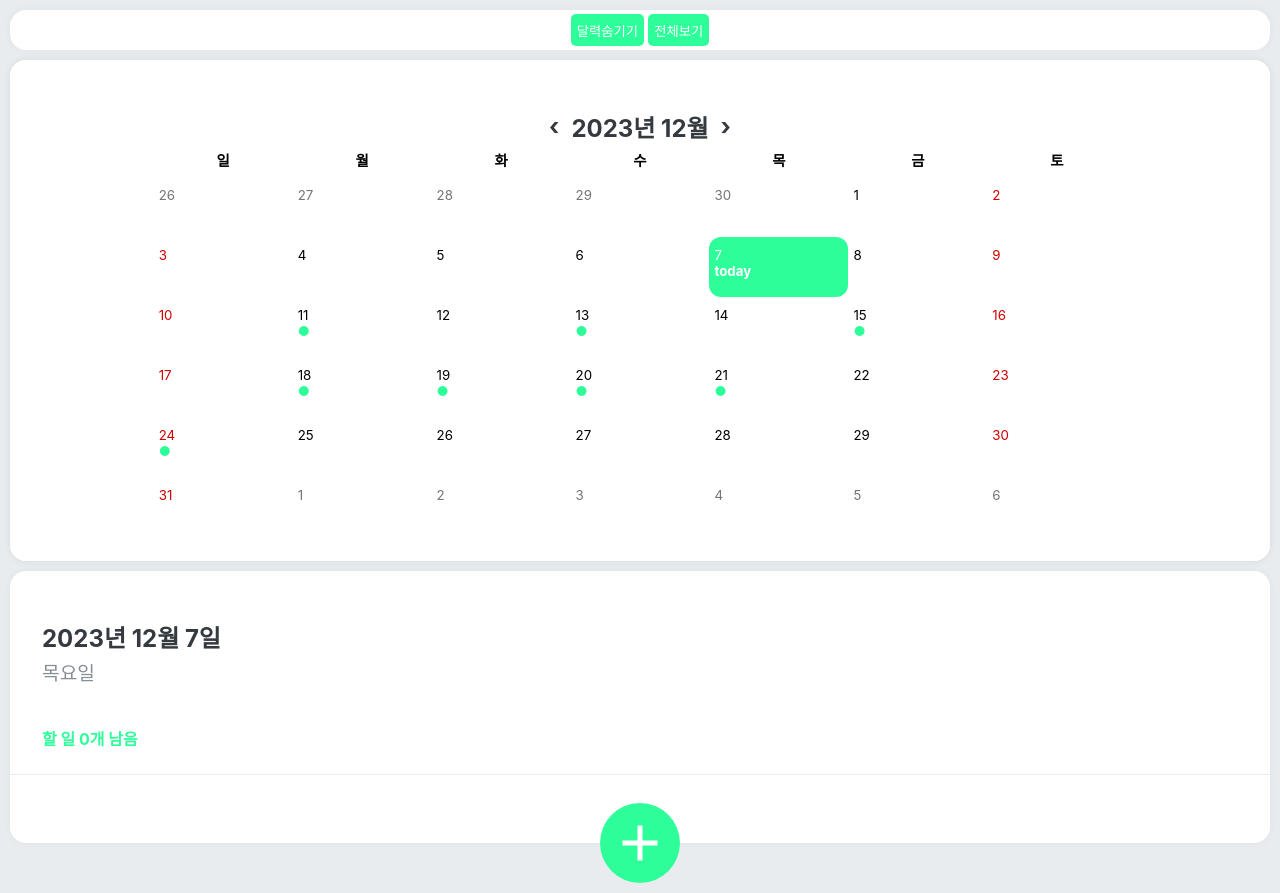
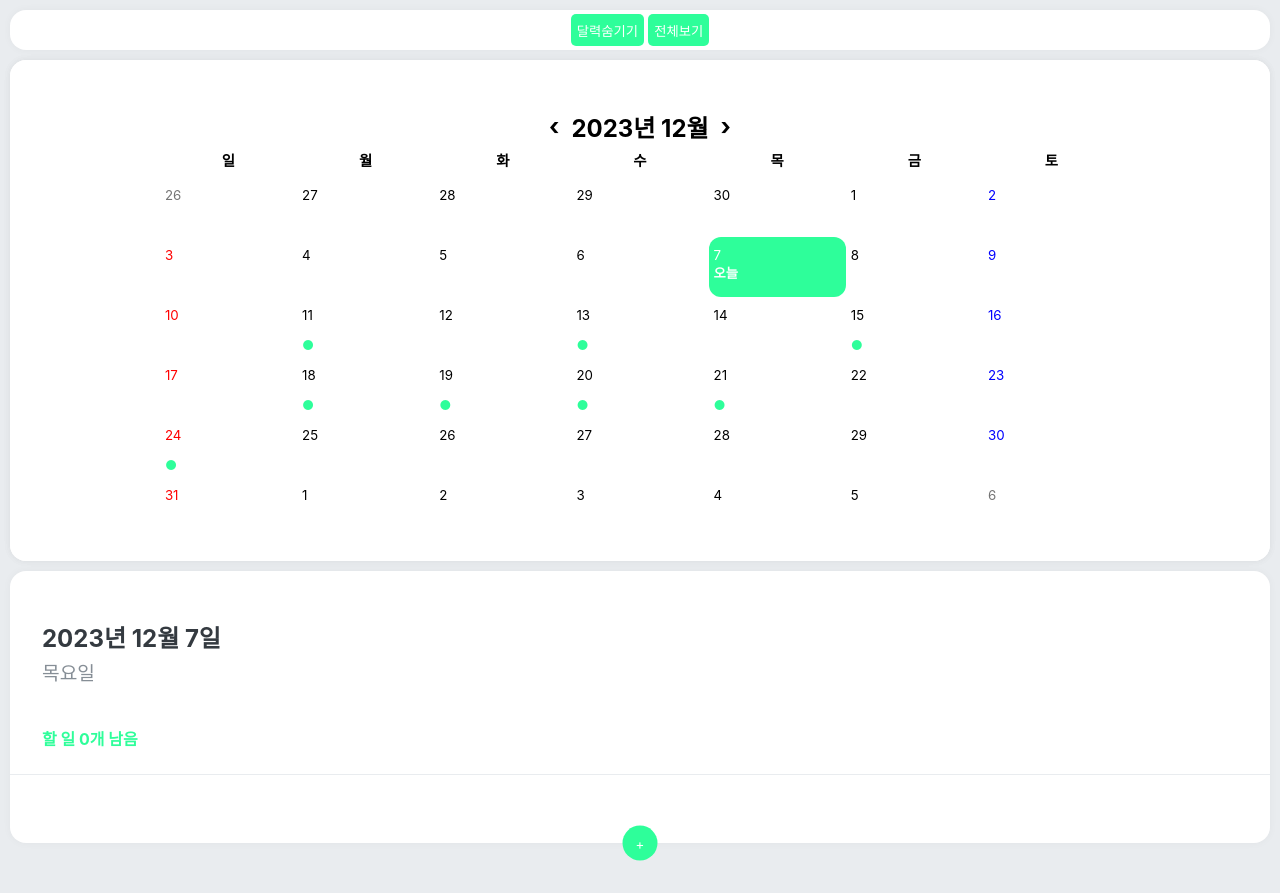
Before and after one commit to onpul/mashup-todolist, a React (Create React App) app: page / in a window 1280 px wide. Both pictures are taken after a click on the button "달력보기". Built offline with nearby package versions, Linux system fonts and the light colour scheme.

Commit message:
[개인] 스타일 다듬기

```diff
--- a/src/App.js
+++ b/src/App.js
@@ -10,6 +10,7 @@ import HeaderTemplate from './components/HeaderTemplate';
 
 const GlobalStyle = createGlobalStyle`
   body {
+    height: 100%;
     width: 100%;
     background: #e9ecef;
     font-family: -apple-system, BlinkMacSystemFont, 'Segoe UI', 'Roboto', 'Oxygen', 'Ubuntu', 'Cantarell', 'Fira Sans', 'Droid Sans', 'Helvetica Neue', sans-serif;
--- a/src/components/Calendar.css
+++ b/src/components/Calendar.css
@@ -7,6 +7,9 @@
 /* 달력 요일부분 밑줄 표시 없애기 */
 abbr {
     text-decoration: none !important;
+    .weekday {
+        color: black !important;
+    }
 }
 .react-calendar {
     width: 100%;
@@ -55,6 +58,9 @@ abbr {
 }
 
 .react-calendar button {
+    .weekday {
+        color: black;
+    }
     margin: 0;
     border: 0;
     outline: none;
@@ -78,8 +84,7 @@ abbr {
         'Oxygen', 'Ubuntu', 'Cantarell', 'Fira Sans', 'Droid Sans',
         'Helvetica Neue', sans-serif;
     font-weight: bold;
-    color: #343a40;
-
+    /* color: #343a40; */
     background: none;
 }
 
@@ -113,7 +118,19 @@ abbr {
 }
 
 .react-calendar__month-view__days__day--weekend {
-    color: #d10000;
+    color: red;
+}
+
+.saturday {
+    color: blue;
+}
+
+.sunday {
+    color: red;
+}
+
+.weekday {
+    color: black !important;
 }
 
 .react-calendar__month-view__days__day--neighboringMonth {
@@ -166,13 +183,13 @@ abbr {
 
 .react-calendar__tile--hasActive {
     border-radius: 12px;
-    background: #76baff;
+    /* background: #76baff; */
 }
 
 .react-calendar__tile--hasActive:enabled:hover,
 .react-calendar__tile--hasActive:enabled:focus {
     border-radius: 12px;
-    background: #a9d4ff;
+    /* background: #a9d4ff; */
 }
 
 .react-calendar__tile--active {
--- a/src/components/CalendarTemplate.js
+++ b/src/components/CalendarTemplate.js
@@ -65,6 +65,16 @@ function CalendarTemplate({ children }) {
                                     )
                                 ) {
                                     className.push('highlight');
+                                } else if (
+                                    moment(date).format('dddd') === '토요일'
+                                ) {
+                                    className.push('saturday');
+                                } else if (
+                                    moment(date).format('dddd') === '일요일'
+                                ) {
+                                    className.push('sunday');
+                                } else {
+                                    className.push('weekday');
                                 }
                                 return className;
                             }}
@@ -74,7 +84,7 @@ function CalendarTemplate({ children }) {
                                 ) {
                                     return (
                                         <>
-                                            <abbr className="today">today</abbr>
+                                            <abbr className="today">오늘</abbr>
                                         </>
                                     );
                                 } else if (
@@ -86,19 +96,15 @@ function CalendarTemplate({ children }) {
                                 ) {
                                     return (
                                         <>
-                                            <abbr className="todo">●</abbr>
-                                        </>
-                                    );
-                                } else {
-                                    return (
-                                        <>
-                                            <abbr className=""> </abbr>
+                                            <p className="todo">●</p>
                                         </>
                                     );
                                 }
                             }}
                             next2Label={null}
                             prev2Label={null}
+                            shouldCloseOnSelect
+                            minDate={new Date('2020-01-01')}
                             onChange={onChange}
                             value={value}
                         />
--- a/src/components/TodoCreate.js
+++ b/src/components/TodoCreate.js
@@ -1,6 +1,6 @@
 import React, { useState } from 'react';
 import styled, { css } from 'styled-components';
-import { MdAdd } from 'react-icons/md';
+// import { MdAdd } from 'react-icons/md';
 import {
     useTodoState,
     useTodoDispatch,
@@ -9,46 +9,24 @@ import {
 } from '../TodoContext';
 
 const CircleButton = styled.button`
+    text-align: center;
+    color: white;
+    border: none;
+    border-radius: 50%;
+    height: 35px;
+    width: 35px;
     background: #2efe9a;
-    /* &:hover {
-        background: #ffffa9;
-    }
-    &:active {
-        background: #2efe9a;
-    } */
-
-    z-index: 5;
     cursor: pointer;
-    width: 80px;
-    height: 80px;
-    display: block;
-    align-items: center;
-    justify-content: center;
-    font-size: 60px;
+    z-index: 999;
     position: absolute;
     left: 50%;
     bottom: 0px;
     transform: translate(-50%, 50%);
-    color: white;
-    border-radius: 50%;
-    border: none;
-    outline: none;
-    display: flex;
-    align-items: center;
-    justify-content: center;
-
     /* transition: 0.125s all ease-in; */
     ${(props) =>
         props.open &&
         css`
             background: #ff6b6b;
-            /* &:hover {
-                background: #ff8787;
-            } */
-            /* &:active {
-                background: #fa5252;
-            } */
-            /* transform: translate(-50%, 50%) rotate(45deg); */
         `}
 `;
 
@@ -128,8 +106,9 @@ function TodoCreate() {
                 </InsertFormPositioner>
             )}
             <CircleButton onClick={onToggle} open={open}>
-                <MdAdd />
+                +
             </CircleButton>
+            <div></div>
         </>
     );
 }
--- a/src/components/TodoTemplate.js
+++ b/src/components/TodoTemplate.js
@@ -2,8 +2,8 @@ import React from 'react';
 import styled from 'styled-components';
 
 const TodoTemplateBlock = styled.div`
-    /* width: auto;
-    height: auto; */
+    /* width: auto; */
+    height: 100%;
     min-width: 1em;
     position: relative;
     background: white;
@@ -12,6 +12,7 @@ const TodoTemplateBlock = styled.div`
     margin: 10px;
     display: flex;
     flex-direction: column;
+    margin-bottom: 50px;
 `;
 
 function TodoTemplate({ children }) {
```
